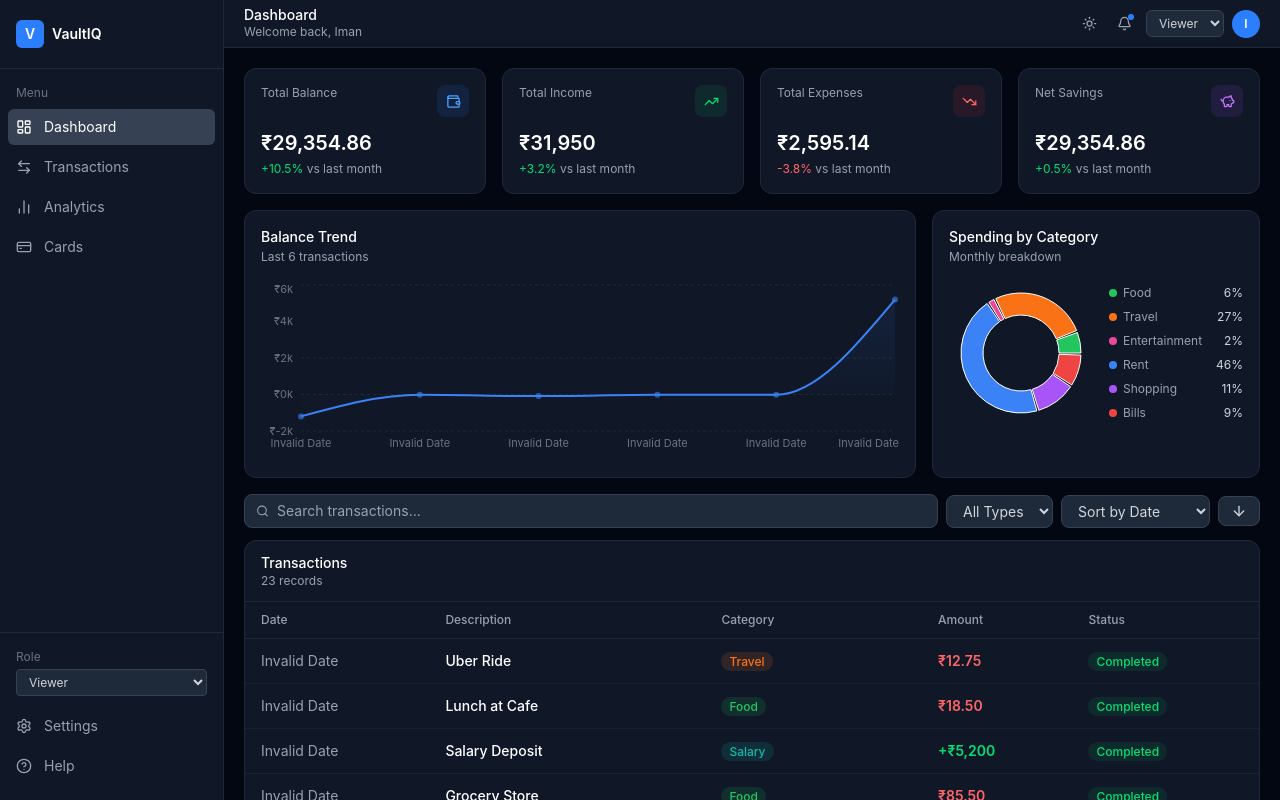
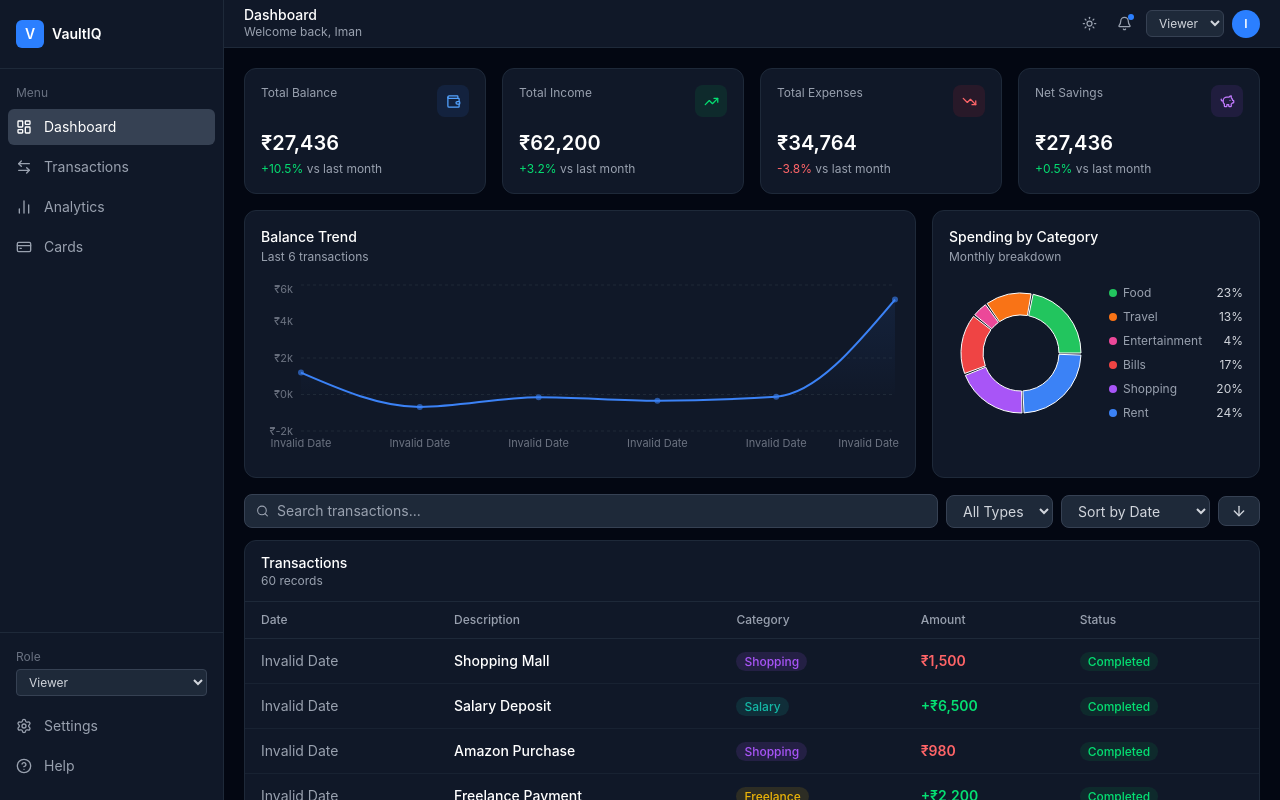
Before and after one commit to Iman-Datta/VaultIQ, a React (Vite) app: page / in a window 1280 px wide. Built offline with nearby package versions, Linux system fonts and the light colour scheme.

Commit message:
Improve chart data pipeline and add balance trend visualization

```diff
--- a/src/components/insights/MonthlyCompare.jsx
+++ b/src/components/insights/MonthlyCompare.jsx
@@ -29,23 +29,9 @@ const CustomTooltip = ({ active, payload, label }) => {
 
 export default function MonthlyCompare() {
   const data = useSelector(selectMonthlyComparison);
-  const monthOrder = [
-    "Jan",
-    "Feb",
-    "Mar",
-    "Apr",
-    "May",
-    "Jun",
-    "Jul",
-    "Aug",
-    "Sep",
-    "Oct",
-    "Nov",
-    "Dec",
-  ];
 
-  const sortedData = [...data].sort(
-    (a, b) => monthOrder.indexOf(a.month) - monthOrder.indexOf(b.month),
+  const sortedData = [...data].sort((a, b) =>
+    a.dateKey.localeCompare(b.dateKey),
   );
 
   return (
@@ -68,7 +54,7 @@ export default function MonthlyCompare() {
             vertical={false}
           />
           <XAxis
-            dataKey="month"
+            dataKey="label"
             tick={{ fill: "#6b7280", fontSize: 11 }}
             axisLine={false}
             tickLine={false}
--- a/src/data/mockData.js
+++ b/src/data/mockData.js
@@ -1,209 +1,222 @@
-export const mockTransactions = [
-  // March 2024
-  {
-    id: "1",
-    timestamp: "2024-03-15T09:00:00",
-    description: "Salary Deposit",
-    category: "Salary",
-    amount: 5200,
-    type: "income",
-  },
-  {
-    id: "2",
-    timestamp: "2024-03-15T13:20:00",
-    description: "Lunch at Cafe",
-    category: "Food",
-    amount: -18.5,
-    type: "expense",
-  },
-  {
-    id: "3",
-    timestamp: "2024-03-15T19:45:00",
-    description: "Uber Ride",
-    category: "Travel",
-    amount: -12.75,
-    type: "expense",
-  },
-  {
-    id: "4",
-    timestamp: "2024-03-14T10:15:00",
-    description: "Grocery Store",
-    category: "Food",
-    amount: -85.5,
-    type: "expense",
-  },
-  {
-    id: "5",
-    timestamp: "2024-03-13T08:30:00",
-    description: "Netflix Subscription",
-    category: "Entertainment",
-    amount: -15.99,
-    type: "expense",
-  },
-  {
-    id: "6",
-    timestamp: "2024-03-12T07:00:00",
-    description: "Rent Payment",
-    category: "Rent",
-    amount: -1200,
-    type: "expense",
-  },
-  {
-    id: "7",
-    timestamp: "2024-03-11T16:30:00",
-    description: "Freelance Project",
-    category: "Freelance",
-    amount: 800,
-    type: "income",
-  },
+import csvData from "./transactions.csv?raw";
 
-  // February 2024
-  {
-    id: "8",
-    timestamp: "2024-02-28T09:00:00",
-    description: "Salary Deposit",
-    category: "Salary",
-    amount: 5200,
-    type: "income",
-  },
-  {
-    id: "9",
-    timestamp: "2024-02-26T20:15:00",
-    description: "Restaurant Dinner",
-    category: "Food",
-    amount: -45,
-    type: "expense",
-  },
-  {
-    id: "10",
-    timestamp: "2024-02-25T14:00:00",
-    description: "Amazon Purchase",
-    category: "Shopping",
-    amount: -67.4,
-    type: "expense",
-  },
-  {
-    id: "11",
-    timestamp: "2024-02-22T11:30:00",
-    description: "Electric Bill",
-    category: "Bills",
-    amount: -120,
-    type: "expense",
-  },
-  {
-    id: "12",
-    timestamp: "2024-02-20T17:45:00",
-    description: "Consulting Fee",
-    category: "Freelance",
-    amount: 1150,
-    type: "income",
-  },
+export const mockTransactions = csvData
+  .trim()
+  .split(/\r?\n/)
+  .slice(1)
+  .map((line) => {
+    const [id, timestamp, description, category, amount, type] =
+      line.split(",");
 
-  // January 2024
-  {
-    id: "13",
-    timestamp: "2024-01-31T09:00:00",
-    description: "Salary Deposit",
-    category: "Salary",
-    amount: 5000,
-    type: "income",
-  },
-  {
-    id: "14",
-    timestamp: "2024-01-28T18:10:00",
-    description: "Flight Tickets",
-    category: "Travel",
-    amount: -380,
-    type: "expense",
-  },
-  {
-    id: "15",
-    timestamp: "2024-01-25T09:30:00",
-    description: "Gym Membership",
-    category: "Bills",
-    amount: -45,
-    type: "expense",
-  },
-  {
-    id: "16",
-    timestamp: "2024-01-20T10:00:00",
-    description: "Side Project Payment",
-    category: "Freelance",
-    amount: 500,
-    type: "income",
-  },
+    return {
+      id: id.trim(),
+      timestamp: timestamp.trim(),
+      description: description.trim(),
+      category: category.trim(),
+      amount: Number(amount.trim()),
+      type: type.trim(),
+    };
+  });
 
-  // December 2023
-  {
-    id: "17",
-    timestamp: "2023-12-30T09:00:00",
-    description: "Salary Deposit",
-    category: "Salary",
-    amount: 4800,
-    type: "income",
-  },
-  {
-    id: "18",
-    timestamp: "2023-12-24T21:00:00",
-    description: "Christmas Shopping",
-    category: "Shopping",
-    amount: -220,
-    type: "expense",
-  },
-  {
-    id: "19",
-    timestamp: "2023-12-18T13:00:00",
-    description: "Internet Bill",
-    category: "Bills",
-    amount: -60,
-    type: "expense",
-  },
+console.log("csv transactions", mockTransactions);
 
-  // November 2023
-  {
-    id: "20",
-    timestamp: "2023-11-30T09:00:00",
-    description: "Salary Deposit",
-    category: "Salary",
-    amount: 4700,
-    type: "income",
-  },
-  {
-    id: "21",
-    timestamp: "2023-11-26T20:00:00",
-    description: "Movie Night",
-    category: "Entertainment",
-    amount: -25,
-    type: "expense",
-  },
+// export const mockTransactions = [
+//   // March 2024
+//   {
+//     id: "1",
+//     timestamp: "2024-03-15T09:00:00",
+//     description: "Salary Deposit",
+//     category: "Salary",
+//     amount: 5200,
+//     type: "income",
+//   },
+//   {
+//     id: "2",
+//     timestamp: "2024-03-15T13:20:00",
+//     description: "Lunch at Cafe",
+//     category: "Food",
+//     amount: -18.5,
+//     type: "expense",
+//   },
+//   {
+//     id: "3",
+//     timestamp: "2024-03-15T19:45:00",
+//     description: "Uber Ride",
+//     category: "Travel",
+//     amount: -12.75,
+//     type: "expense",
+//   },
+//   {
+//     id: "4",
+//     timestamp: "2024-03-14T10:15:00",
+//     description: "Grocery Store",
+//     category: "Food",
+//     amount: -85.5,
+//     type: "expense",
+//   },
+//   {
+//     id: "5",
+//     timestamp: "2024-03-13T08:30:00",
+//     description: "Netflix Subscription",
+//     category: "Entertainment",
+//     amount: -15.99,
+//     type: "expense",
+//   },
+//   {
+//     id: "6",
+//     timestamp: "2024-03-12T07:00:00",
+//     description: "Rent Payment",
+//     category: "Rent",
+//     amount: -1200,
+//     type: "expense",
+//   },
+//   {
+//     id: "7",
+//     timestamp: "2024-03-11T16:30:00",
+//     description: "Freelance Project",
+//     category: "Freelance",
+//     amount: 800,
+//     type: "income",
+//   },
 
-  // October 2023
-  {
-    id: "22",
-    timestamp: "2023-10-31T09:00:00",
-    description: "Salary Deposit",
-    category: "Salary",
-    amount: 4600,
-    type: "income",
-  },
-  {
-    id: "23",
-    timestamp: "2023-10-21T18:30:00",
-    description: "Weekend Trip",
-    category: "Travel",
-    amount: -300,
-    type: "expense",
-  },
-];
+//   // February 2024
+//   {
+//     id: "8",
+//     timestamp: "2024-02-28T09:00:00",
+//     description: "Salary Deposit",
+//     category: "Salary",
+//     amount: 5200,
+//     type: "income",
+//   },
+//   {
+//     id: "9",
+//     timestamp: "2024-02-26T20:15:00",
+//     description: "Restaurant Dinner",
+//     category: "Food",
+//     amount: -45,
+//     type: "expense",
+//   },
+//   {
+//     id: "10",
+//     timestamp: "2024-02-25T14:00:00",
+//     description: "Amazon Purchase",
+//     category: "Shopping",
+//     amount: -67.4,
+//     type: "expense",
+//   },
+//   {
+//     id: "11",
+//     timestamp: "2024-02-22T11:30:00",
+//     description: "Electric Bill",
+//     category: "Bills",
+//     amount: -120,
+//     type: "expense",
+//   },
+//   {
+//     id: "12",
+//     timestamp: "2024-02-20T17:45:00",
+//     description: "Consulting Fee",
+//     category: "Freelance",
+//     amount: 1150,
+//     type: "income",
+//   },
 
-export const monthlyBalanceData = [
-  { month: "Oct", balance: 9200 },
-  { month: "Nov", balance: 9800 },
-  { month: "Dec", balance: 9400 },
-  { month: "Jan", balance: 11000 },
-  { month: "Feb", balance: 13500 },
-  { month: "Mar", balance: 16800 },
-];
+//   // January 2024
+//   {
+//     id: "13",
+//     timestamp: "2024-01-31T09:00:00",
+//     description: "Salary Deposit",
+//     category: "Salary",
+//     amount: 5000,
+//     type: "income",
+//   },
+//   {
+//     id: "14",
+//     timestamp: "2024-01-28T18:10:00",
+//     description: "Flight Tickets",
+//     category: "Travel",
+//     amount: -380,
+//     type: "expense",
+//   },
+//   {
+//     id: "15",
+//     timestamp: "2024-01-25T09:30:00",
+//     description: "Gym Membership",
+//     category: "Bills",
+//     amount: -45,
+//     type: "expense",
+//   },
+//   {
+//     id: "16",
+//     timestamp: "2024-01-20T10:00:00",
+//     description: "Side Project Payment",
+//     category: "Freelance",
+//     amount: 500,
+//     type: "income",
+//   },
+
+//   // December 2023
+//   {
+//     id: "17",
+//     timestamp: "2023-12-30T09:00:00",
+//     description: "Salary Deposit",
+//     category: "Salary",
+//     amount: 4800,
+//     type: "income",
+//   },
+//   {
+//     id: "18",
+//     timestamp: "2023-12-24T21:00:00",
+//     description: "Christmas Shopping",
+//     category: "Shopping",
+//     amount: -220,
+//     type: "expense",
+//   },
+//   {
+//     id: "19",
+//     timestamp: "2023-12-18T13:00:00",
+//     description: "Internet Bill",
+//     category: "Bills",
+//     amount: -60,
+//     type: "expense",
+//   },
+
+//   // November 2023
+//   {
+//     id: "20",
+//     timestamp: "2023-11-30T09:00:00",
+//     description: "Salary Deposit",
+//     category: "Salary",
+//     amount: 4700,
+//     type: "income",
+//   },
+//   {
+//     id: "21",
+//     timestamp: "2023-11-26T20:00:00",
+//     description: "Movie Night",
+//     category: "Entertainment",
+//     amount: -25,
+//     type: "expense",
+//   },
+
+//   // October 2023
+//   {
+//     id: "22",
+//     timestamp: "2023-10-31T09:00:00",
+//     description: "Salary Deposit",
+//     category: "Salary",
+//     amount: 4600,
+//     type: "income",
+//   },
+//   {
+//     id: "23",
+//     timestamp: "2023-10-21T18:30:00",
+//     description: "Weekend Trip",
+//     category: "Travel",
+//     amount: -300,
+//     type: "expense",
+//   },
+// ];
 
 export const CATEGORIES = [
   "Salary",
--- a/src/store/selectors.js
+++ b/src/store/selectors.js
@@ -117,6 +117,10 @@ export const selectMonthlyComparison = (state) => {
       monthlyMap[dateKey] = {
         month,
         dateKey,
+        label: new Date(t.timestamp).toLocaleString("en-IN", {
+          month: "short",
+          year: "2-digit",
+        }),
         income: 0,
         expenses: 0,
       };
--- a/src/store/slices/transactionSlice.js
+++ b/src/store/slices/transactionSlice.js
@@ -1,30 +1,47 @@
-import { createSlice } from '@reduxjs/toolkit'
-import { mockTransactions } from '../../data/mockData'
+import { createSlice } from "@reduxjs/toolkit";
+import { mockTransactions } from "../../data/mockData";
 
-const stored = localStorage.getItem('vaultiq_transactions')
+const stored = localStorage.getItem("vaultiq_transactions");
 const initialState = {
   transactions: stored ? JSON.parse(stored) : mockTransactions,
-}
-
+};
+console.log("initial transactions:", initialState.transactions);
 const transactionSlice = createSlice({
-  name: 'transactions',
+  name: "transactions",
   initialState,
   reducers: {
     addTransaction(state, action) {
-      state.transactions.unshift({ ...action.payload, id: Date.now().toString() })
-      localStorage.setItem('vaultiq_transactions', JSON.stringify(state.transactions))
+      state.transactions.unshift({
+        ...action.payload,
+        id: Date.now().toString(),
+      });
+      localStorage.setItem(
+        "vaultiq_transactions",
+        JSON.stringify(state.transactions),
+      );
     },
     editTransaction(state, action) {
-      const idx = state.transactions.findIndex(t => t.id === action.payload.id)
-      if (idx !== -1) state.transactions[idx] = action.payload
-      localStorage.setItem('vaultiq_transactions', JSON.stringify(state.transactions))
+      const idx = state.transactions.findIndex(
+        (t) => t.id === action.payload.id,
+      );
+      if (idx !== -1) state.transactions[idx] = action.payload;
+      localStorage.setItem(
+        "vaultiq_transactions",
+        JSON.stringify(state.transactions),
+      );
     },
     deleteTransaction(state, action) {
-      state.transactions = state.transactions.filter(t => t.id !== action.payload)
-      localStorage.setItem('vaultiq_transactions', JSON.stringify(state.transactions))
+      state.transactions = state.transactions.filter(
+        (t) => t.id !== action.payload,
+      );
+      localStorage.setItem(
+        "vaultiq_transactions",
+        JSON.stringify(state.transactions),
+      );
     },
   },
-})
+});
 
-export const { addTransaction, editTransaction, deleteTransaction } = transactionSlice.actions
-export default transactionSlice.reducer
+export const { addTransaction, editTransaction, deleteTransaction } =
+  transactionSlice.actions;
+export default transactionSlice.reducer;
```
Also changed, not shown: src/data/transactions.csv (added).
